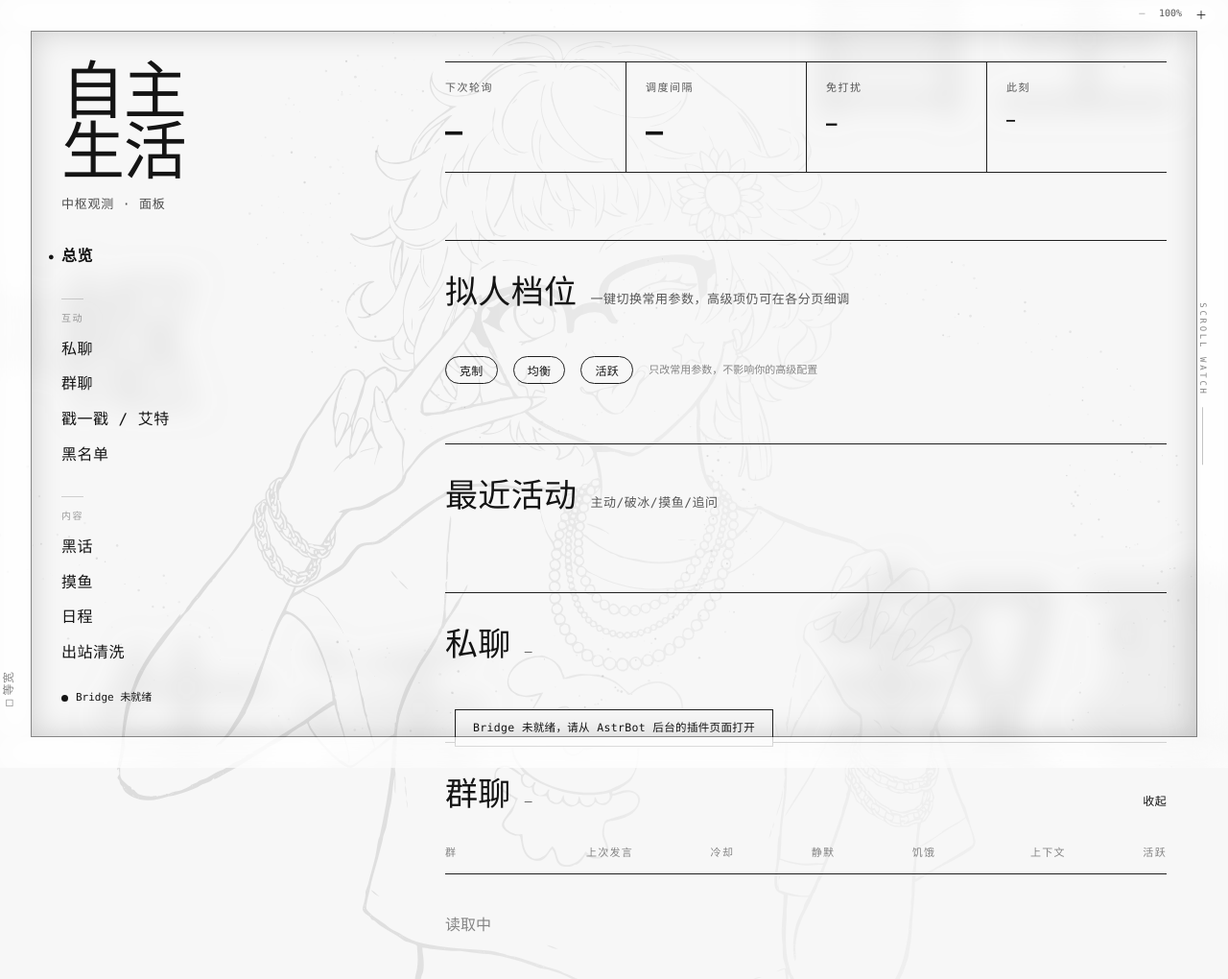
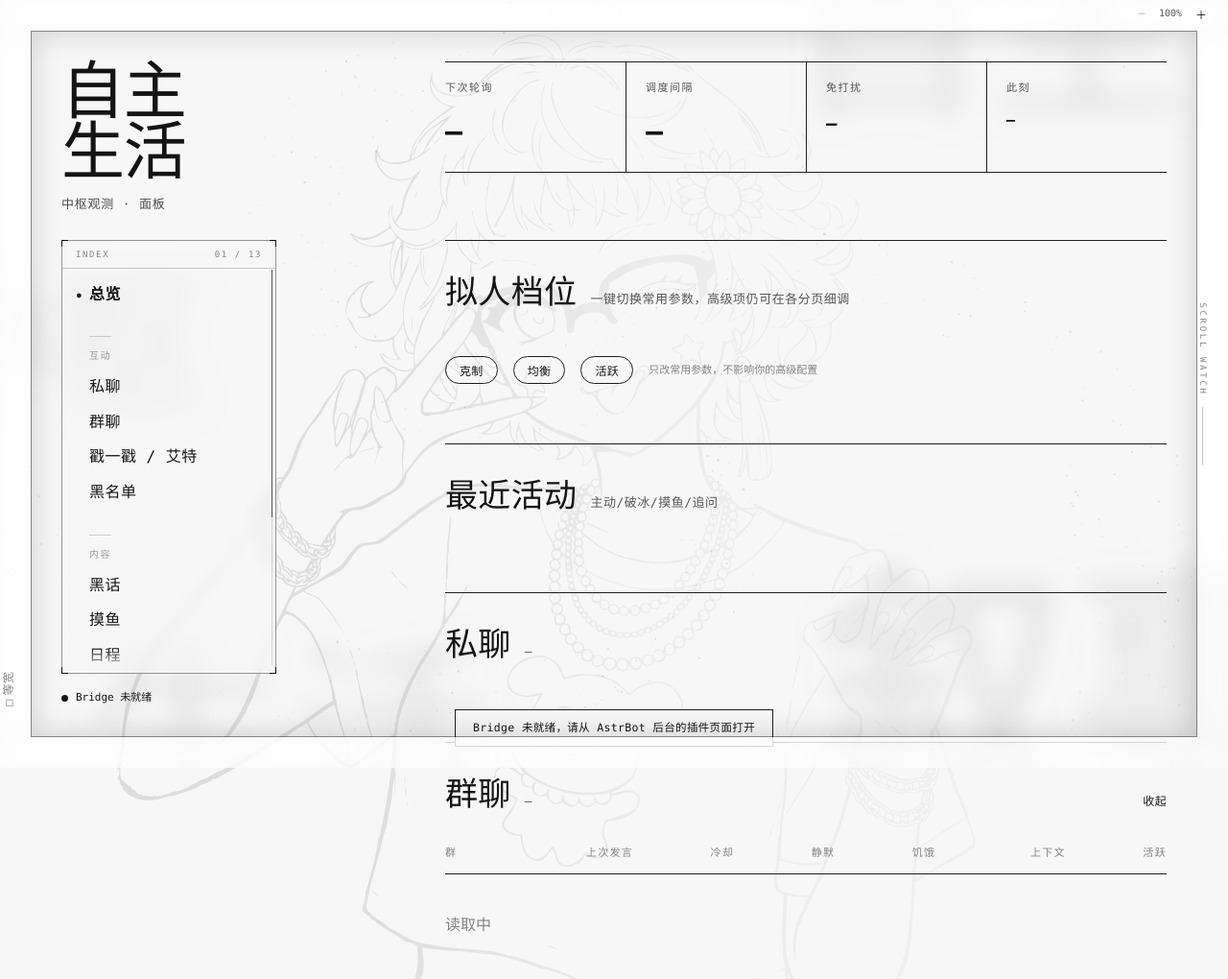
Before and after one commit to UKOYO/astrbot_plugin_proactive_life, a plain HTML site: page pages/panel/index.html in a window 1280 px wide. Shown: the top 1020 px of the page at 96% size. Drawn offline with Linux system fonts and the light colour scheme.

Commit message:
style(panel): 导航栏改为四角裁切角标细线方框，隐藏原生滚动条并加贴边游标与边缘渐隐 (v1.5.5)

```diff
--- a/pages/panel/app.js
+++ b/pages/panel/app.js
@@ -403,6 +403,40 @@
     }
     window.addEventListener("scroll", update, { passive: true });
     update();
+  }
+
+  let updateNavFrameMetrics = () => {};
+
+  function initNavFrame() {
+    const nav = document.getElementById("tabs");
+    const scroller = document.getElementById("navScroll");
+    const thumb = document.getElementById("navThumb");
+    if (!nav || !scroller || !thumb) return;
+
+    function update() {
+      const max = scroller.scrollHeight - scroller.clientHeight;
+      const scrollable = max > 2;
+      nav.classList.toggle("is-scrollable", scrollable);
+      scroller.classList.toggle("is-fade-top", scrollable && scroller.scrollTop > 4);
+      scroller.classList.toggle("is-fade-bottom", scrollable && scroller.scrollTop < max - 4);
+      if (!scrollable) return;
+      const ratio = scroller.clientHeight / scroller.scrollHeight;
+      const thumbPct = Math.max(14, Math.min(100, ratio * 100));
+      const progress = max > 0 ? scroller.scrollTop / max : 0;
+      const topPct = progress * (100 - thumbPct);
+      thumb.style.height = `${thumbPct.toFixed(1)}%`;
+      thumb.style.top = `${topPct.toFixed(1)}%`;
+    }
+
+    updateNavFrameMetrics = update;
+    scroller.addEventListener("scroll", update, { passive: true });
+    window.addEventListener("resize", update, { passive: true });
+    if (typeof ResizeObserver !== "undefined") {
+      const ro = new ResizeObserver(update);
+      ro.observe(scroller);
+      if (scroller.firstElementChild) ro.observe(scroller.firstElementChild);
+    }
+    requestAnimationFrame(update);
   }
 
   // ------------------------------------------------------------ 工具
@@ -1668,6 +1702,7 @@
     } catch (err) {
       /* 无痕模式下存不了就算了 */
     }
+    requestAnimationFrame(() => updateNavFrameMetrics());
   }
 
   function stepZoom(direction) {
@@ -1702,11 +1737,27 @@
 
   function setTab(name) {
     const tab = TABS.includes(name) ? name : "overview";
-    document.querySelectorAll("#tabs li").forEach((li) => {
+    const tabItems = Array.from(document.querySelectorAll("#tabs li[data-tab]"));
+    let activeIdx = 0;
+    let activeEl = null;
+    tabItems.forEach((li, i) => {
       const active = li.dataset.tab === tab;
       li.classList.toggle("is-selected", active);
       li.setAttribute("aria-selected", active ? "true" : "false");
-    });
+      if (active) {
+        activeIdx = i;
+        activeEl = li;
+      }
+    });
+    const meta = document.getElementById("navIndexMeta");
+    if (meta && tabItems.length) {
+      const cur = String(activeIdx + 1).padStart(2, "0");
+      const total = String(tabItems.length).padStart(2, "0");
+      meta.textContent = `${cur} / ${total}`;
+    }
+    if (activeEl && typeof activeEl.scrollIntoView === "function") {
+      activeEl.scrollIntoView({ block: "nearest" });
+    }
     document.querySelectorAll(".panel-view").forEach((view) => {
       view.classList.toggle("is-active", view.dataset.view === tab);
     });
@@ -1822,6 +1873,7 @@
     initParticleBackground();
     initThemeSwitch();
     initScrollWatch();
+    initNavFrame();
     bind();
     try {
       bridge = await getBridge();
--- a/pages/panel/index.html
+++ b/pages/panel/index.html
@@ -48,7 +48,16 @@
     <h1 class="siteHeader__title">自主<br />生活</h1>
     <p class="siteHeader__label">中枢观测 · 面板</p>
     <nav class="siteHeader__nav" id="tabs" aria-label="面板分区">
-      <ol>
+      <span class="nav-frame__corner nav-frame__corner--tl" aria-hidden="true"></span>
+      <span class="nav-frame__corner nav-frame__corner--tr" aria-hidden="true"></span>
+      <span class="nav-frame__corner nav-frame__corner--bl" aria-hidden="true"></span>
+      <span class="nav-frame__corner nav-frame__corner--br" aria-hidden="true"></span>
+      <div class="nav-frame__head" aria-hidden="true">
+        <span>INDEX</span>
+        <span id="navIndexMeta">01 / 13</span>
+      </div>
+      <div class="nav-frame__scroll" id="navScroll">
+        <ol>
         <li data-tab="overview" class="is-selected"><span class="_dot">●</span><span class="_text text-btn">总览</span></li>
 
         <li class="nav__group" aria-hidden="true">互动</li>
@@ -68,7 +77,9 @@
         <li data-tab="debounce"><span class="_dot">●</span><span class="_text text-btn">防抖</span></li>
         <li data-tab="identity"><span class="_dot">●</span><span class="_text text-btn">身份</span></li>
         <li data-tab="context"><span class="_dot">●</span><span class="_text text-btn">上下文</span></li>
-      </ol>
+        </ol>
+      </div>
+      <div class="nav-frame__rail" id="navRail" aria-hidden="true"><i id="navThumb"></i></div>
     </nav>
     <div class="pulse">
       <span class="pulse__dot" id="loopDot" data-state="unknown"></span>
--- a/pages/panel/style.css
+++ b/pages/panel/style.css
@@ -218,24 +218,96 @@ body { zoom: var(--fs); }
   opacity: .75;
 }
 .siteHeader__nav {
+  position: relative;
+  flex: 0 1 auto;                /* 正常屏下随内容贴合高度，溢出时收缩并内部滚动 */
+  min-height: 0;
+  width: 224px;
+  max-width: 100%;
+  margin-top: 26px;
+  display: flex;
+  flex-direction: column;
+  border: 1px solid var(--line-soft, var(--c-line));
+  background: color-mix(in srgb, var(--c-bg) 56%, transparent);
+  -webkit-backdrop-filter: blur(6px);
+  backdrop-filter: blur(6px);
+}
+/* 四角取景器裁切角标：呼应整站建筑画框美学 */
+.nav-frame__corner {
+  position: absolute;
+  width: 7px;
+  height: 7px;
+  pointer-events: none;
+  z-index: 2;
+}
+.nav-frame__corner--tl { top: -1px; left: -1px; border-top: 1.5px solid var(--c-text); border-left: 1.5px solid var(--c-text); }
+.nav-frame__corner--tr { top: -1px; right: -1px; border-top: 1.5px solid var(--c-text); border-right: 1.5px solid var(--c-text); }
+.nav-frame__corner--bl { bottom: -1px; left: -1px; border-bottom: 1.5px solid var(--c-text); border-left: 1.5px solid var(--c-text); }
+.nav-frame__corner--br { bottom: -1px; right: -1px; border-bottom: 1.5px solid var(--c-text); border-right: 1.5px solid var(--c-text); }
+
+/* 画册索引栏眉 */
+.nav-frame__head {
+  flex: 0 0 auto;
+  display: flex;
+  justify-content: space-between;
+  align-items: center;
+  padding: 7px 14px 6px;
+  border-bottom: 1px solid var(--line-soft, var(--c-line));
+  font-family: var(--mono);
+  font-size: 9px;
+  letter-spacing: .18em;
+  opacity: .5;
+  user-select: none;
+}
+
+/* 隐藏原生丑滚动条，改由柔和边缘羽化 + 贴边细墨线游标提示可滚 */
+.nav-frame__scroll {
   flex: 1 1 auto;
-  min-height: 0;                 /* 允许在页面放大/矮屏时收缩并内部滚动 */
-  margin-top: 28px;
+  min-height: 0;
   overflow-y: auto;
   overflow-x: hidden;
-  /* 为左侧 -14px 的选中圆点预留内边距，避免 overflow 裁切 */
-  padding: 2px 8px 12px 18px;
-  margin-left: -18px;
+  padding: 14px 18px 16px 28px;  /* 左侧留足 28px 容纳 -14px 的选中圆点 */
   overscroll-behavior: contain;
-  scrollbar-width: thin;
-  scrollbar-color: var(--line-soft, var(--c-line)) transparent;
+  scrollbar-width: none;
+  -ms-overflow-style: none;
 }
-.siteHeader__nav::-webkit-scrollbar { width: 3px; }
-.siteHeader__nav::-webkit-scrollbar-track { background: transparent; }
-.siteHeader__nav::-webkit-scrollbar-thumb {
-  background: var(--line-soft, var(--c-line));
-  border-radius: 999px;
+.nav-frame__scroll::-webkit-scrollbar { display: none; }
+.nav-frame__scroll.is-fade-top {
+  -webkit-mask-image: linear-gradient(to bottom, transparent 0%, #000 22px, #000 100%);
+  mask-image: linear-gradient(to bottom, transparent 0%, #000 22px, #000 100%);
 }
+.nav-frame__scroll.is-fade-bottom {
+  -webkit-mask-image: linear-gradient(to bottom, #000 0%, #000 calc(100% - 26px), transparent 100%);
+  mask-image: linear-gradient(to bottom, #000 0%, #000 calc(100% - 26px), transparent 100%);
+}
+.nav-frame__scroll.is-fade-top.is-fade-bottom {
+  -webkit-mask-image: linear-gradient(to bottom, transparent 0%, #000 22px, #000 calc(100% - 26px), transparent 100%);
+  mask-image: linear-gradient(to bottom, transparent 0%, #000 22px, #000 calc(100% - 26px), transparent 100%);
+}
+
+/* 右内壁 1.5px 极细游标：仅溢出时浮现，和页面右侧 SCROLL WATCH 呼应 */
+.nav-frame__rail {
+  position: absolute;
+  top: 30px;
+  bottom: 8px;
+  right: 3px;
+  width: 1.5px;
+  background: color-mix(in srgb, var(--c-line) 16%, transparent);
+  opacity: 0;
+  transition: opacity .25s ease;
+  pointer-events: none;
+}
+.siteHeader__nav.is-scrollable .nav-frame__rail { opacity: 1; }
+.nav-frame__rail i {
+  position: absolute;
+  left: 0;
+  top: 0;
+  width: 100%;
+  min-height: 18px;
+  background: var(--c-text);
+  opacity: .65;
+  transition: top .08s linear, height .15s ease;
+}
+
 .siteHeader__nav ol {
   list-style: none;
   display: flex;
@@ -275,8 +347,8 @@ body { zoom: var(--fs); }
 
 .pulse {
   flex: 0 0 auto;
-  margin-top: 14px;
-  padding-top: 8px;
+  margin-top: auto;
+  padding-top: 16px;
   display: flex; align-items: center; gap: 8px;
   font-family: var(--mono); font-size: 11px;
 }
@@ -797,9 +869,14 @@ body.is-monospaced .sec__head span { font-family: var(--mono); }
 @media (max-width: 900px) {
   .siteHeader { position: relative; left: auto; top: auto; bottom: auto; width: auto; display: block; padding: var(--pad); }
   .siteHeader__title { font-size: 42px; }
-  .siteHeader__nav { margin-top: 24px; overflow: visible; padding: 0; margin-left: 0; }
+  .siteHeader__nav { width: auto; margin-top: 24px; }
+  .nav-frame__scroll { overflow: visible; padding: 12px 14px; -webkit-mask-image: none !important; mask-image: none !important; }
+  .nav-frame__rail { display: none; }
   .siteHeader__nav ol {
     flex-direction: row; flex-wrap: wrap; gap: 10px 20px;
+  }
+  .siteHeader__nav li.nav__group {
+    width: 100%; margin-top: 6px; padding-top: 6px;
   }
   .siteHeader__nav li ._dot { display: none; }   /* 横排时小圆点会错位 */
   .siteHeader__nav li.is-selected ._text { font-size: 14px; }
```
Also changed, not shown: 1 other file.
